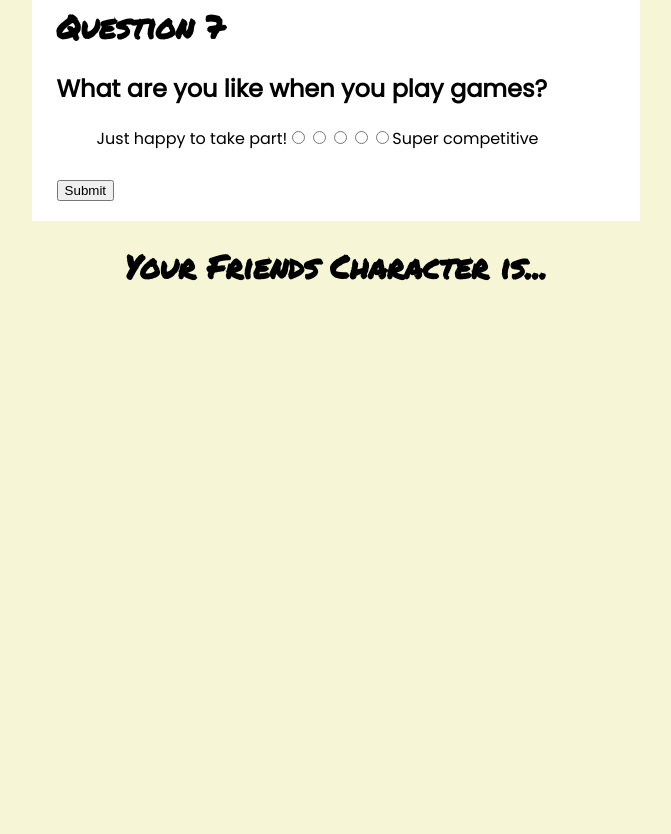
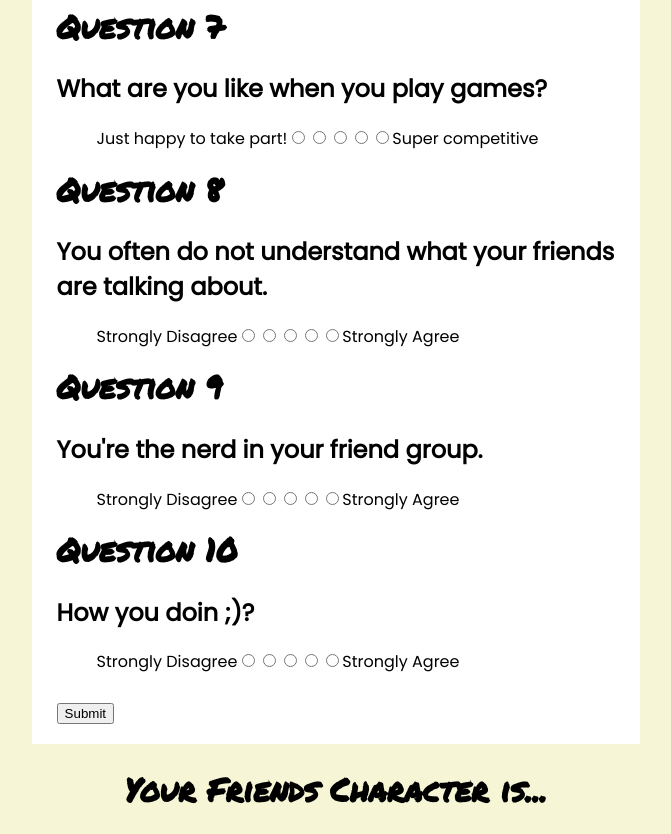
Before and after one commit to minori-fh/which-friend-are-you, a website: page app/public/survey.html in a window 1280 px wide. Shown: the part 1313-2147 px from the top of the page, without its empty margins (304-975 px from the left). Before the commit the page ends 1624 px from the top, so only its background shows below. Drawn offline with nearby package versions, Linux system fonts and the light colour scheme.

Commit message:
add 3 more questions and add character answers in characters array

```diff
--- a/app/public/survey.html
+++ b/app/public/survey.html
@@ -135,6 +135,42 @@
             <li><input type="radio" name="Q7" class="Q7" value="4" /></li>
             <li><input type="radio" name="Q7" class="Q7" value="5" /></li>
             <li> Super competitive </li>
+        </ul><br>
+
+        <h1>Question 8</h1>
+        <h2>You often do not understand what your friends are talking about.</h2>
+        <ul class="likert">
+            <li> Strongly Disagree </li>
+            <li><input type="radio" name="Q7" class="Q7" value="1" /></li>
+            <li><input type="radio" name="Q7" class="Q7" value="2" /></li>
+            <li><input type="radio" name="Q7" class="Q7" value="3" /></li>
+            <li><input type="radio" name="Q7" class="Q7" value="4" /></li>
+            <li><input type="radio" name="Q7" class="Q7" value="5" /></li>
+            <li> Strongly Agree </li>
+        </ul><br>
+
+        <h1>Question 9</h1>
+        <h2>You're the nerd in your friend group.</h2>
+        <ul class="likert">
+            <li> Strongly Disagree </li>
+            <li><input type="radio" name="Q7" class="Q7" value="1" /></li>
+            <li><input type="radio" name="Q7" class="Q7" value="2" /></li>
+            <li><input type="radio" name="Q7" class="Q7" value="3" /></li>
+            <li><input type="radio" name="Q7" class="Q7" value="4" /></li>
+            <li><input type="radio" name="Q7" class="Q7" value="5" /></li>
+            <li> Strongly Agree </li>
+        </ul><br>
+
+        <h1>Question 10</h1>
+        <h2> How you doin ;)?</h2>
+        <ul class="likert">
+            <li> Strongly Disagree </li>
+            <li><input type="radio" name="Q7" class="Q7" value="1" /></li>
+            <li><input type="radio" name="Q7" class="Q7" value="2" /></li>
+            <li><input type="radio" name="Q7" class="Q7" value="3" /></li>
+            <li><input type="radio" name="Q7" class="Q7" value="4" /></li>
+            <li><input type="radio" name="Q7" class="Q7" value="5" /></li>
+            <li> Strongly Agree </li>
         </ul><br><br><br>
 
         <button id = "submit">Submit</button>
```
Also changed, not shown: app/data/friends.js (+22 -1 lines).
